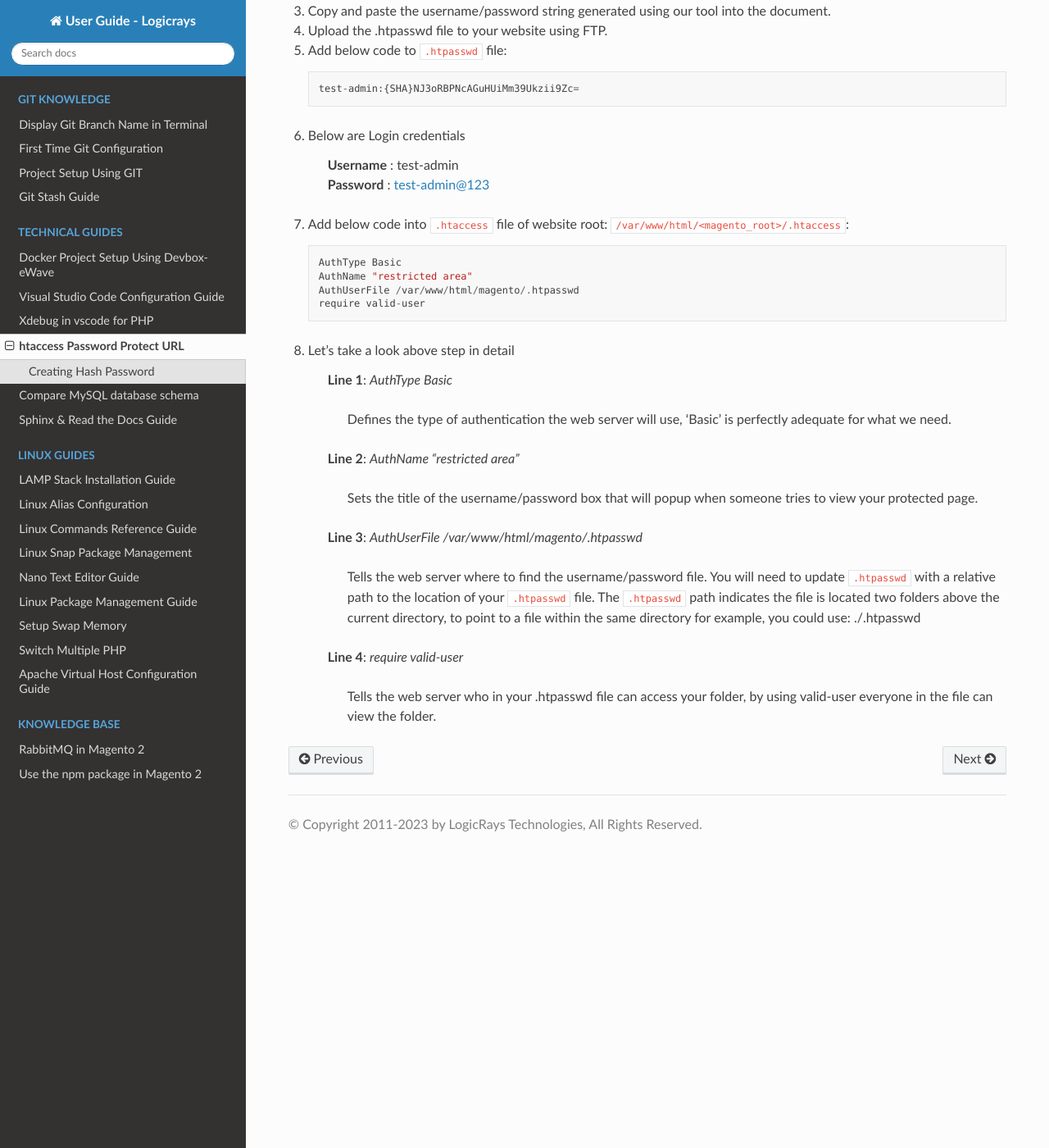
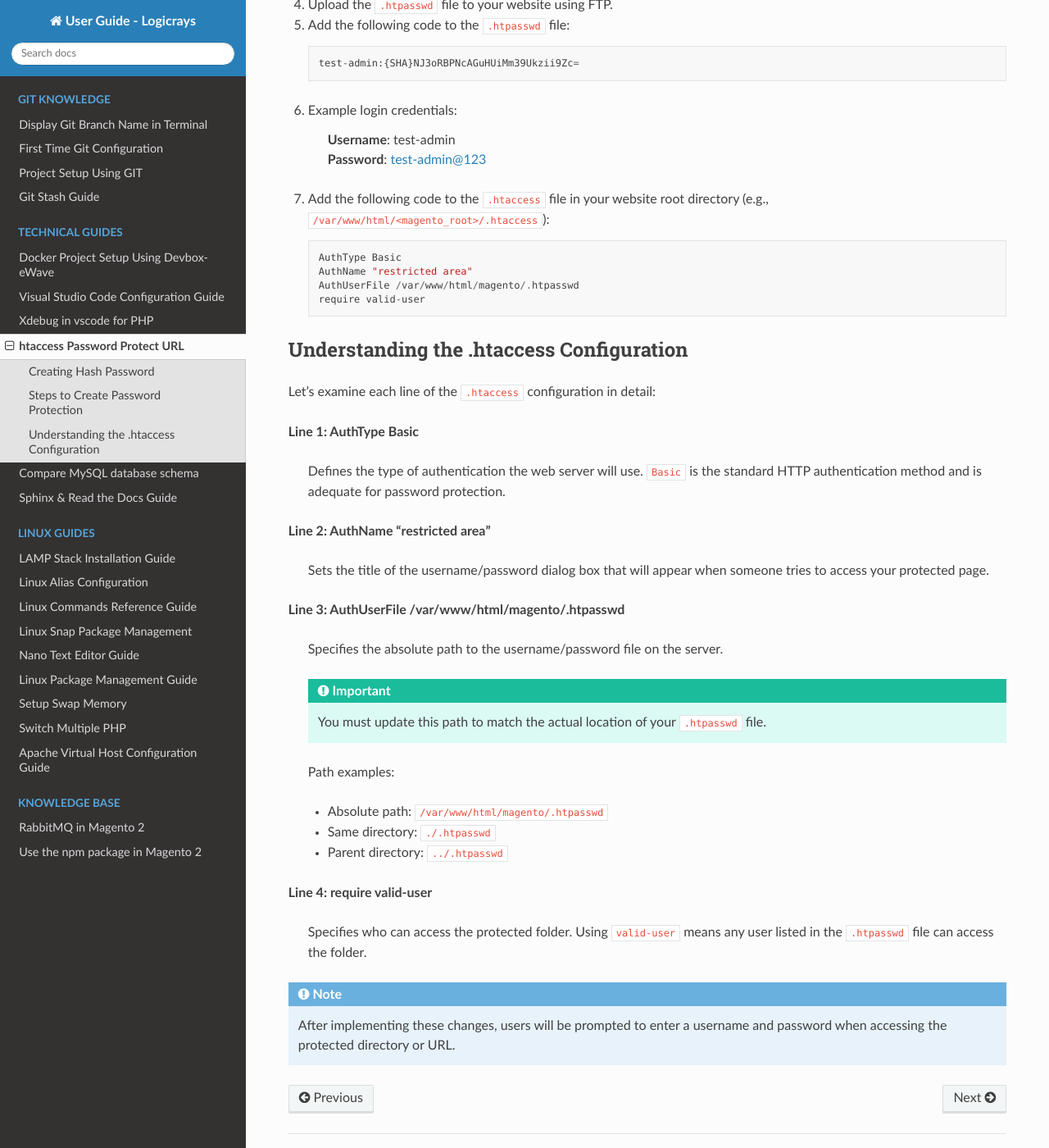
Before and after one commit to dipakp-logicrays/dipakp-docs, a Sphinx documentation site: the page built from docs/technical-guides/htaccess-password/index.rst, in a window 1280 px wide and 1400 px high, scrolled down 842 px. Shown: the whole window at 82% size. Built offline with Sphinx 7.4.7 and the Read the Docs theme 3.1.0, drawn with Linux system fonts in a browser that asks for light colours; some of the changed text lies outside the part shown.

Commit message:
update htaccess password doc

```diff
--- a/docs/technical-guides/htaccess-password/index.rst
+++ b/docs/technical-guides/htaccess-password/index.rst
@@ -1,22 +1,21 @@
 htaccess Password Protect URL
 =============================
-To add password protection to your website you need to create a file to store usernames/passwords and add some code into a ``.htaccess`` file.
 
-Let's get started…
+To add password protection to your website, you need to create a file to store usernames/passwords and add some code into a ``.htaccess`` file.
 
 Creating Hash Password
 ----------------------
 
-You can generate Hash password online at: https://www.lcn.com/support/articles/how-to-password-protect-a-folder-on-your-website-with-htaccess/
+You can generate a hash password online at: https://www.lcn.com/support/articles/how-to-password-protect-a-folder-on-your-website-with-htaccess/
 
+.. figure:: images/hash-password.png
+    :align: center
+    :alt: Creating Hash password
 
-Steps to creating Hash password:
+    Creating Hash password
 
-    .. figure:: images/hash-password.png
-        :align: center
-        :alt: Creating Hash password
-
-        Creating Hash password
+Steps to Create Password Protection
+------------------------------------
 
 #. Create a file using a text editor such as Notepad or TextEdit.
 
@@ -24,44 +23,53 @@
 
 #. Copy and paste the username/password string generated using our tool into the document.
 
-#. Upload the .htpasswd file to your website using FTP.
+#. Upload the ``.htpasswd`` file to your website using FTP.
 
-#. Add below code to ``.htpasswd`` file::
+#. Add the following code to the ``.htpasswd`` file::
 
     test-admin:{SHA}NJ3oRBPNcAGuHUiMm39Ukzii9Zc=
 
-#. Below are Login credentials
+#. Example login credentials:
 
-    | **Username** : test-admin
-    | **Password** : test-admin@123
+    | **Username**: test-admin
+    | **Password**: test-admin@123
 
-#. Add below code into ``.htaccess`` file of website root: ``/var/www/html/<magento_root>/.htaccess``::
+#. Add the following code to the ``.htaccess`` file in your website root directory (e.g., ``/var/www/html/<magento_root>/.htaccess``)::
 
     AuthType Basic
     AuthName "restricted area"
     AuthUserFile /var/www/html/magento/.htpasswd
     require valid-user
 
-#. Let's take a look above step in detail
+Understanding the .htaccess Configuration
+------------------------------------------
 
-    **Line 1**:
-    *AuthType Basic*
+Let's examine each line of the ``.htaccess`` configuration in detail:
 
-        Defines the type of authentication the web server will use, ‘Basic’ is perfectly adequate for what we need.
+**Line 1: AuthType Basic**
 
-    **Line 2**:
-    *AuthName "restricted area"*
+    Defines the type of authentication the web server will use. ``Basic`` is the standard HTTP authentication method and is adequate for password protection.
 
-        Sets the title of the username/password box that will popup when someone tries to view your protected page.
+**Line 2: AuthName "restricted area"**
 
-    **Line 3**:
-    *AuthUserFile /var/www/html/magento/.htpasswd*
+    Sets the title of the username/password dialog box that will appear when someone tries to access your protected page.
 
-        Tells the web server where to find the username/password file.
-        You will need to update ``.htpasswd`` with a relative path to the location of your ``.htpasswd`` file.
-        The ``.htpasswd`` path indicates the file is located two folders above the current directory, to point to a file within the same directory for example, you could use: ./.htpasswd
+**Line 3: AuthUserFile /var/www/html/magento/.htpasswd**
 
-    **Line 4**:
-    *require valid-user*
+    Specifies the absolute path to the username/password file on the server.
 
-        Tells the web server who in your .htpasswd file can access your folder, by using valid-user everyone in the file can view the folder.
+    .. important::
+        You must update this path to match the actual location of your ``.htpasswd`` file.
+
+    Path examples:
+
+    - Absolute path: ``/var/www/html/magento/.htpasswd``
+    - Same directory: ``./.htpasswd``
+    - Parent directory: ``../.htpasswd``
+
+**Line 4: require valid-user**
+
+    Specifies who can access the protected folder. Using ``valid-user`` means any user listed in the ``.htpasswd`` file can access the folder.
+
+.. note::
+    After implementing these changes, users will be prompted to enter a username and password when accessing the protected directory or URL.
```
